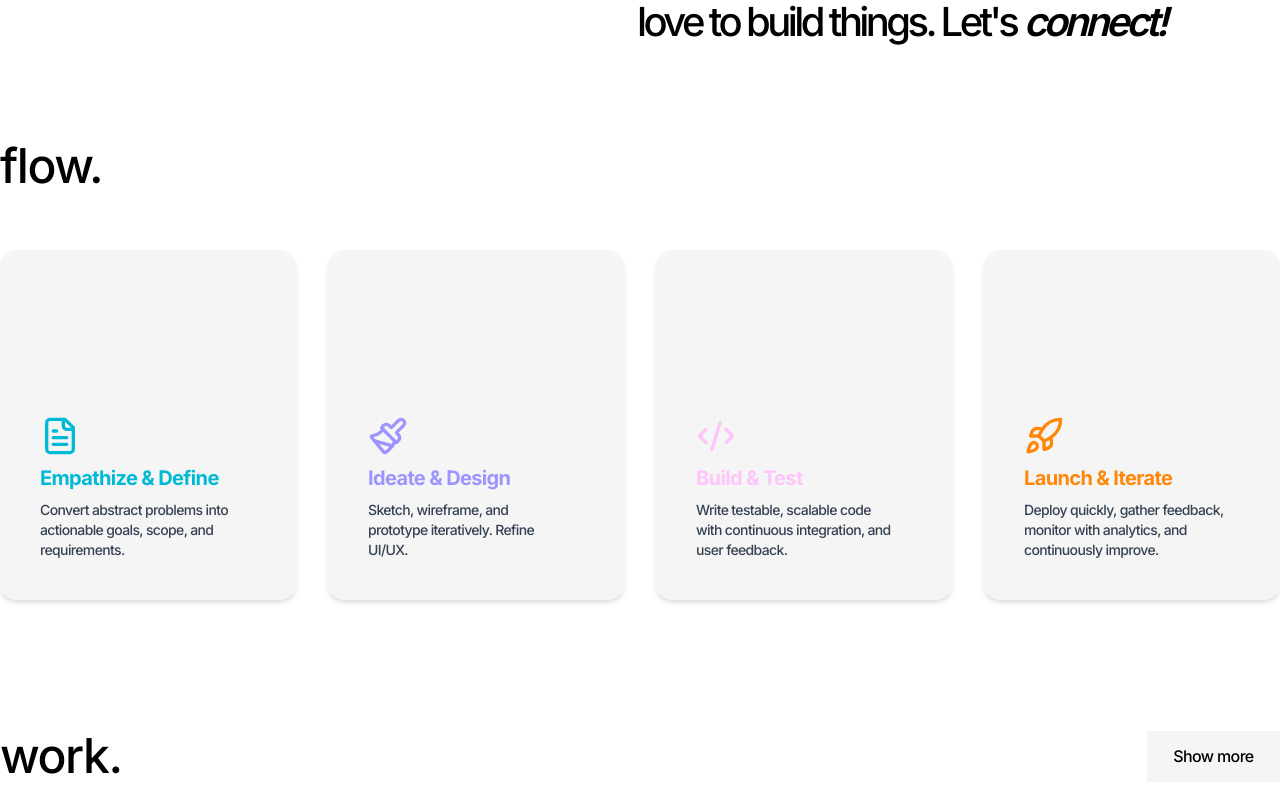
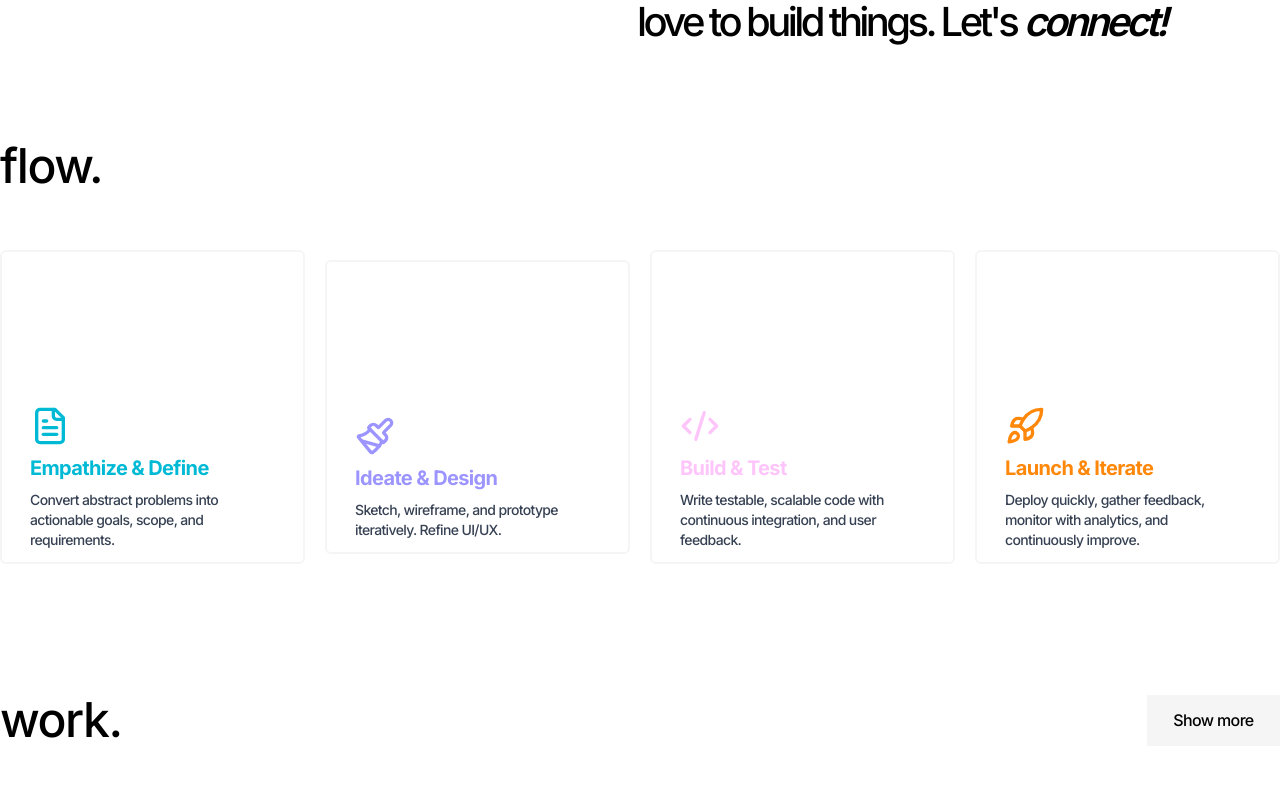
Before and after one commit to markaxelus/portfolio, a Next.js app: page / in a window 1280 px wide. Shown: the part 670-1467 px from the top of the page. Built offline with nearby package versions, Linux system fonts and the light colour scheme.

Commit message:
workflow styles

```diff
--- a/src/components/Workflow/index.tsx
+++ b/src/components/Workflow/index.tsx
@@ -7,24 +7,24 @@ const index = () => {
   return (
     <section className="max-w-[1600px] w-full mx-auto px-[20px] md:px-[30px] lg:px-0 gap-12 md:gap-6 pb-[120px] ">
       {/* Heading Section */}
-      <div className="flex justify-between">
+      <div className="flex justify-center md:justify-start">
         <h1 className="text-[48px] tracking-[-0.03em] font-medium">
           flow.
         </h1>
       </div>
 
       {/* Flow-Containers */}
-      <div className="flex flex-col md:flex-row gap-8 pt-[48px] justify-center items-center">
+      <div className="flex flex-col md:flex-row gap-5 pt-[48px] justify-center items-center">
         {workflow.map((flow: Workflow, index) => {
           const Icon = flow.icon ?? User2;
           const color = ["#00BAD5", "#9D95FF", "#FEC5FB", "#FF8709"][index];
           return (
             <div
               key={index}
-              className=" flex-1 rounded-2xl p-6 pt-[150px] pr-[40px] pl-[24px] max-w-[400px] shadow-md bg-[rgb(245,245,245)]
+              className=" flex-1 p-2 pt-[150px] pr-[40px] pl-[24px] max-w-[400px] rounded-md border-2 border-[rgb(245,245,245)]
               transition-transform duration-300 hover:-translate-y-2"
             >
-              <div className="rounded-xl p-4 tracking-[-0.04em] max-w-[600px]">
+              <div className="rounded-xl p-1 tracking-[-0.04em] max-w-[600px]">
                 <Icon className="w-10 h-10 mb-2 text-black " style={{ color }}/>
                 <h3 className="text-xl  mb-2 text-black font-bold" style={{ color }}>{flow.title}</h3>
                 <p className="text-gray-700 text-sm font-medium">{flow.desc}</p>
```
